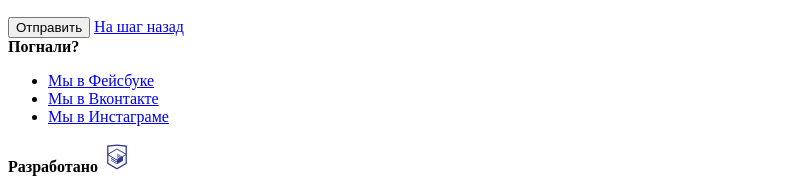
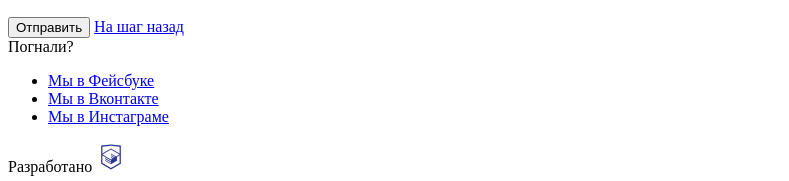
Before and after one commit to GolubkovN/1175037-pognali-19, a website: page source/directions.html in a window 1280 px wide. Shown: the part 3239-3420 px from the top of the page, without its empty margins (0-789 px from the left). Drawn offline with Linux system fonts and the light colour scheme.

Commit message:
Заменил тег b на span в подвале

```diff
--- a/source/directions.html
+++ b/source/directions.html
@@ -324,7 +324,7 @@
   <footer class="footer">
     <div class="footer__wrapper">
       <div class="footer__social social">
-        <b class="socials__title">Погнали?</b>
+        <span class="socials__title">Погнали?</span>
         <ul class="social__list">
           <li class="social__item">
             <a class="social__link social__link--facebook" href="https://www.facebook.com/htmlacademy">Мы в Фейсбуке</a>
@@ -338,7 +338,7 @@
         </ul>
       </div>
       <div class="footer__copyright copyright">
-        <b class="copyright__text">Разработано</b>
+        <span class="copyright__text">Разработано</span>
         <a href="https://htmlacademy.ru/intensive/adaptive" class="copyright__link">
           <img src="./img/htmlacademy.svg" alt="лого" width="30" height="30">
         </a>
```
Also changed, not shown: source/index.html (+2 -2 lines), source/travelers.html (+2 -2 lines).
